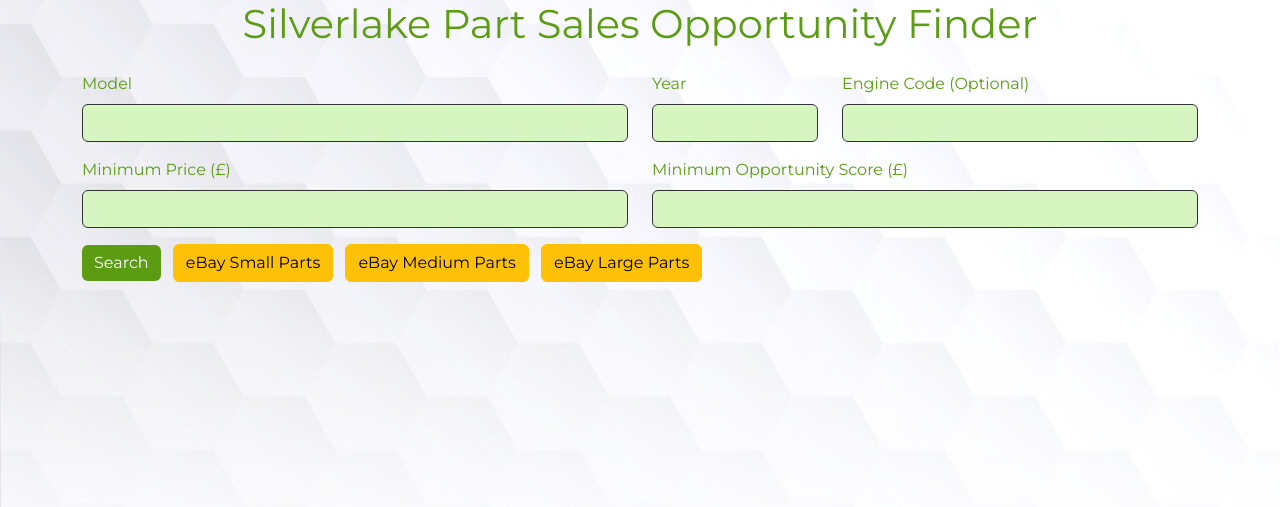
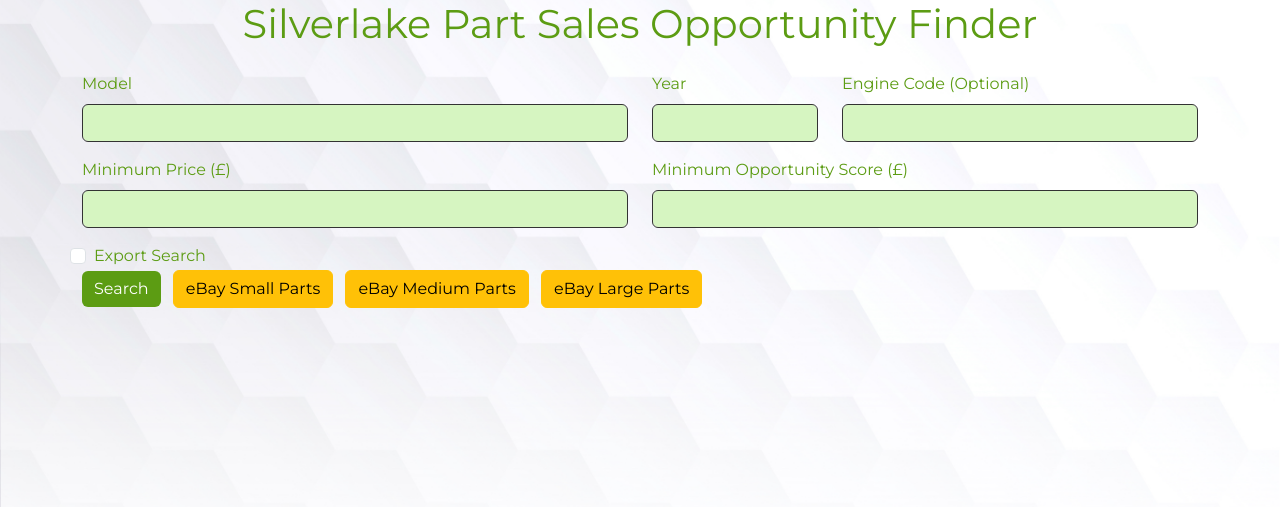
Before and after one commit to Silverlake-nacho/test-part-sales-opportunity, a Python web app: template templates/index.html in a window 1280 px wide. Shown: the part 216-723 px from the top of the page. Run offline with Jinja, Linux system fonts and the light colour scheme; the template is opened without the code that fills it, so the values that code supplies are empty; some libraries are stand-ins or nearby versions.

Commit message:
Update index.html

```diff
--- a/templates/index.html
+++ b/templates/index.html
@@ -103,6 +103,14 @@
             <label class="form-label">Minimum Opportunity Score (£)</label>
             <input type="number" name="min_opportunity" class="form-control" step="0.01">
           </div>
+	  <div class="form-check">
+            <input class="form-check-input" type="checkbox" name="filter_main_parts" id="filter_main_parts"
+                {% if request.form.get('filter_main_parts') %} checked {% endif %}>
+            <label class="form-check-label" for="filter_main_parts">
+                 Export Search
+            </label>
+           </div>
+
         </div>
         <button type="submit" class="btn btn-primary">Search</button>
         {% if parts %}
```
